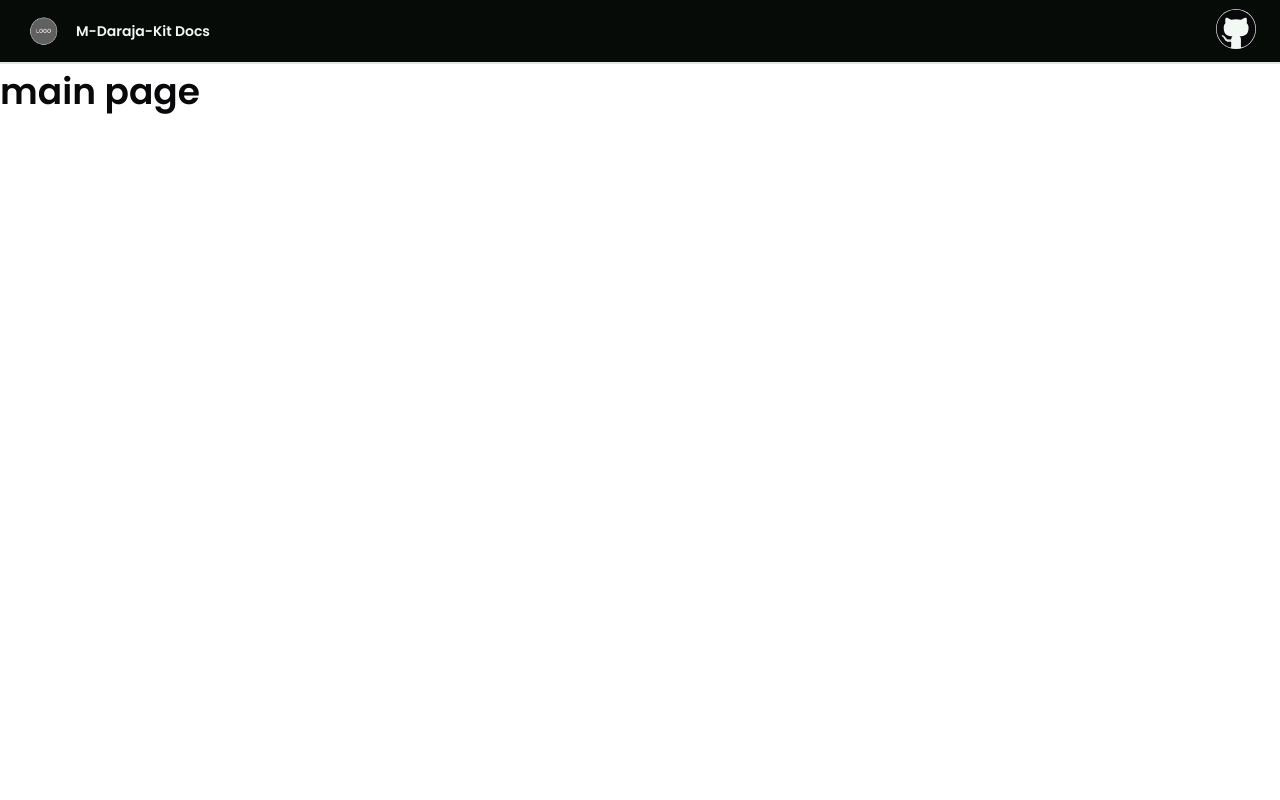
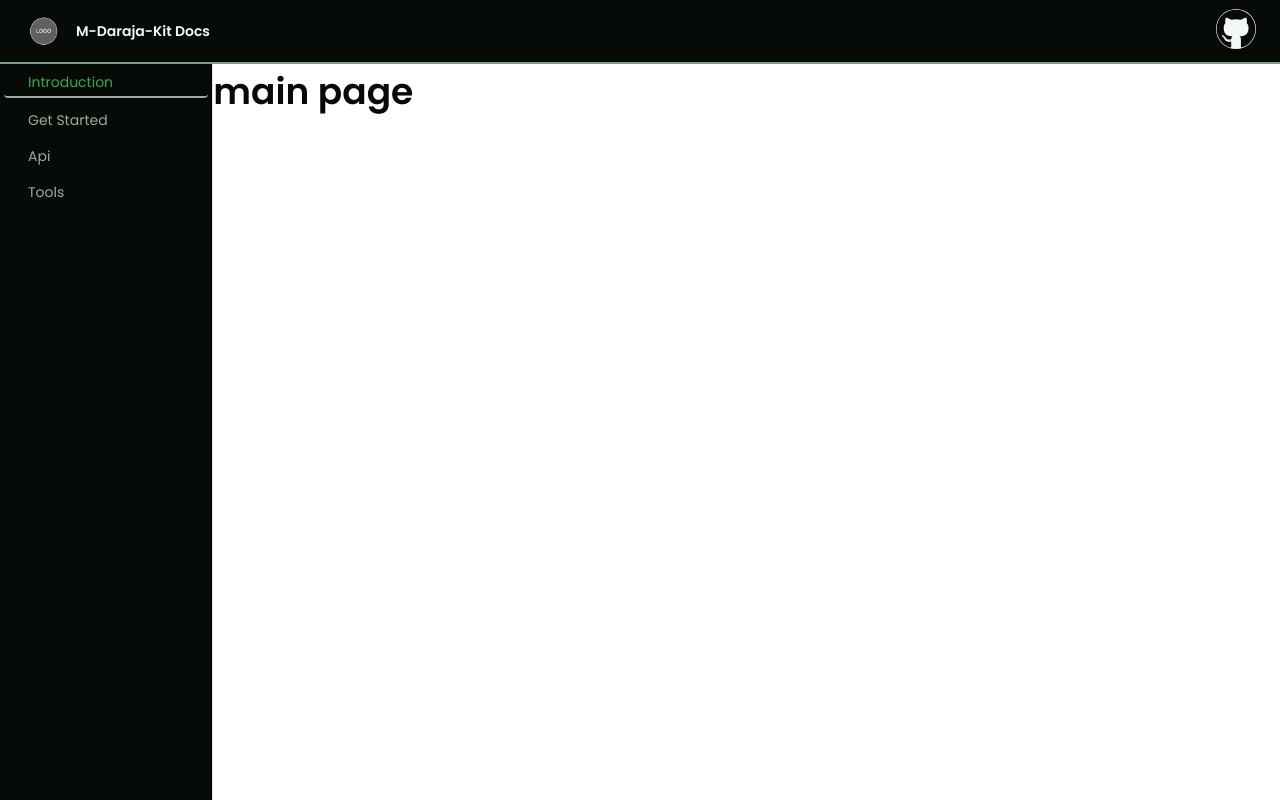
Before and after one commit to levos-snr/M-daraja-kit, a Next.js app: page / in a window 1280 px wide. Built offline with nearby package versions, Linux system fonts and the light colour scheme.

Commit message:
added Sidebar

```diff
--- a/app/layout.tsx
+++ b/app/layout.tsx
@@ -2,6 +2,7 @@ import type { Metadata } from "next";
 import { Poppins } from "next/font/google";
 import "./globals.css";
 import { Navbar } from "@/components/Navbar";
+import { Sidebar } from "@/components/Sidebar";
 
 const poppins = Poppins({
   subsets: ["latin"],
@@ -23,7 +24,10 @@ export default function RootLayout({
     <html lang="en">
       <body className={`${poppins.className} h-screen flex flex-col`}>
         <Navbar />
-        {children}
+        <div className="flex h-[92%] w-full">
+          <Sidebar />
+          {children}
+        </div>
       </body>
     </html>
   );
--- a/app/page.tsx
+++ b/app/page.tsx
@@ -2,7 +2,7 @@ import Image from "next/image";
 
 export default function Home() {
   return (
-    <main>
+    <main className="">
       <h1>main page </h1>
     </main>
   );
--- a/components/Navbar.tsx
+++ b/components/Navbar.tsx
@@ -9,7 +9,7 @@ import logo from "../public/logo.png";
 
 export const Navbar = () => {
   return (
-    <nav className="flex bg-myBgColor items-center px-6 justify-between border-b-2 py-3 h-[8%] ">
+    <nav className="flex bg-myBgColor items-center px-6 justify-between border-b-2 border-b-myLightGreen py-3 h-[8%] ">
       <Link href="/" className="flex gap-x-3 items-center">
         <Image src={logo} alt="logo" className="h-10 w-10 object-cover" />
         <p className="font-semibold text-sm text-myTextColor">
--- /dev/null
+++ b/components/Sidebar.tsx
@@ -0,0 +1,39 @@
+"use client";
+
+//import packages
+import Link from "next/link";
+import { usePathname } from "next/navigation";
+import React from "react";
+
+export const links = [
+  { text: "Introduction", link: "/" },
+  { text: "Get Started", link: "/installation" },
+  { text: "Api", link: "/api" },
+  { text: "Tools", link: "/utils" },
+];
+
+export const Sidebar = () => {
+  const pathName = usePathname();
+
+  return (
+    <aside className="p-1 w-1/6 flex flex-col border-r text-sm text-myGray bg-myBgColor">
+      {links.map((l) => {
+        const isActive =
+          pathName.includes(l.text) ||
+          (l.text === "Introduction" ? pathName.length === 1 : false);
+
+        return (
+          <Link
+            href={l.link}
+            key={l.text}
+            className={`capitalize px-6 py-1 mb-2 ${
+              isActive && "text-brightGreen border-b-2 border-b-myGray rounded"
+            }`}
+          >
+            {l.text}
+          </Link>
+        );
+      })}
+    </aside>
+  );
+};
```
